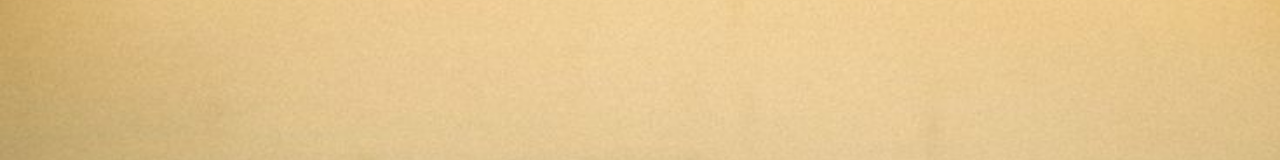
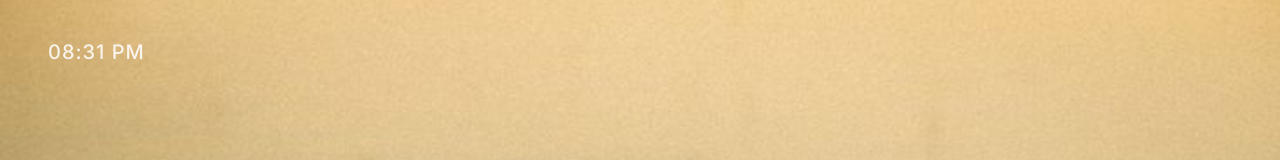
Before and after one commit to Avi0954/Kuch-Toh-Hai, a React (Vite) app in the folder client/: page / in a window 1280 px wide. Shown: the top 160 px of the page. Built offline with nearby package versions, Linux system fonts and the light colour scheme.

Commit message:
feat: add real-time clock to the unified player view

```diff
--- a/client/src/components/player/UnifiedPlayerView.css
+++ b/client/src/components/player/UnifiedPlayerView.css
@@ -19,6 +19,19 @@
   text-align: center;
   pointer-events: none; /* Allows clicks to pass through the text to the background if needed */
   width: 100%;
+}
+
+.unified-clock {
+  position: absolute;
+  top: 40px;
+  left: 48px;
+  font-family: var(--font-primary);
+  font-size: 1.25rem;
+  font-weight: 500;
+  color: rgba(255, 255, 255, 0.85);
+  letter-spacing: 0.05em;
+  pointer-events: none;
+  z-index: 20;
 }
 
 .unified-logo {
@@ -357,6 +370,12 @@
     padding: var(--spacing-lg) var(--spacing-md);
   }
 
+  .unified-clock {
+    top: 24px;
+    left: 24px;
+    font-size: 1rem;
+  }
+
   .pill-wrapper {
     width: 95%;
     bottom: 20px;
--- a/client/src/components/player/UnifiedPlayerView.tsx
+++ b/client/src/components/player/UnifiedPlayerView.tsx
@@ -1,4 +1,4 @@
-import React, { useState } from 'react';
+import React, { useState, useEffect } from 'react';
 import { Play, Pause, Volume2, VolumeX, ChevronLeft, ChevronRight } from 'lucide-react';
 import { PlayerManager } from '../../services/PlayerManager';
 import { usePlayerStore } from '../../store/usePlayerStore';
@@ -30,6 +30,17 @@ export const UnifiedPlayerView: React.FC = () => {
   const progressPercent = durationMs > 0 ? (progressMs / durationMs) * 100 : 0;
 
   const [showVolumeSlider, setShowVolumeSlider] = useState(false);
+  const [currentTime, setCurrentTime] = useState<string>('');
+
+  useEffect(() => {
+    const updateTime = () => {
+      const now = new Date();
+      setCurrentTime(now.toLocaleTimeString([], { hour: '2-digit', minute: '2-digit' }));
+    };
+    updateTime();
+    const interval = setInterval(updateTime, 1000);
+    return () => clearInterval(interval);
+  }, []);
 
   // Actions
   const togglePlay = () => PlayerManager.togglePlay();
@@ -56,6 +67,7 @@ export const UnifiedPlayerView: React.FC = () => {
 
   return (
     <main className="unified-container animate-fade-in">
+      <div className="unified-clock">{currentTime}</div>
       <header className="unified-header">
         <h1 className="unified-logo">Kuch Toh Hai.</h1>
       </header>
```
